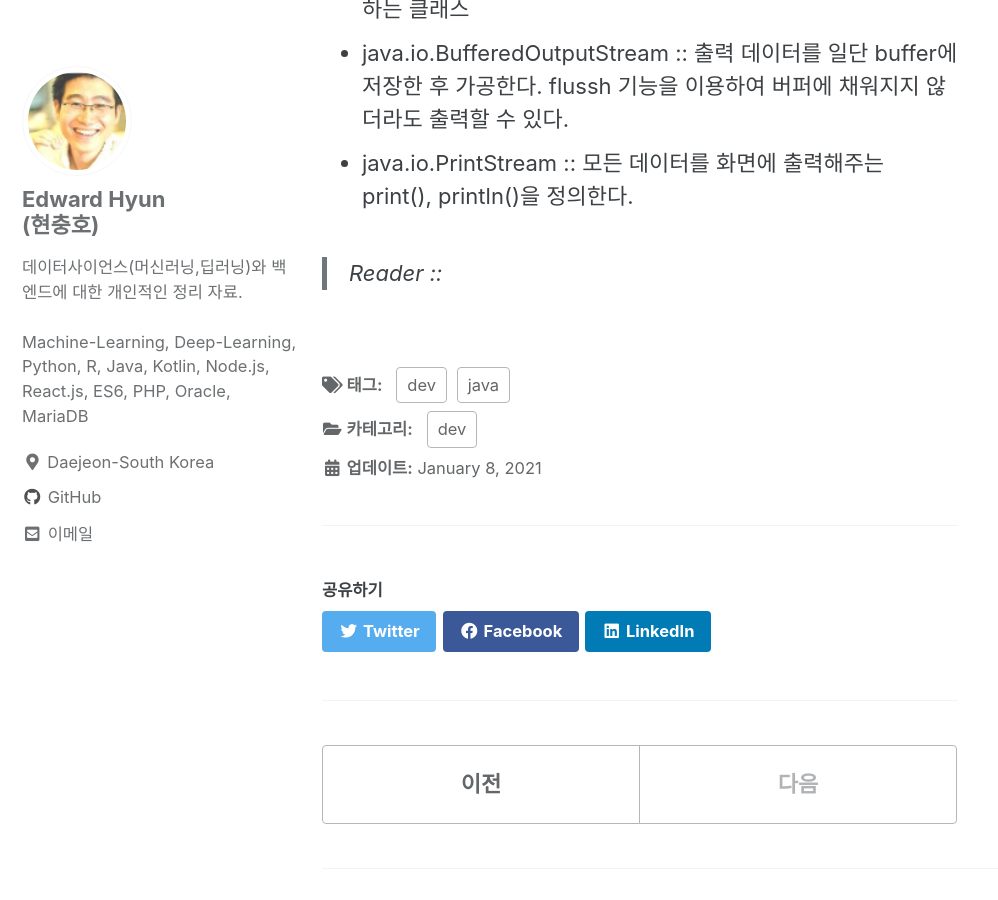
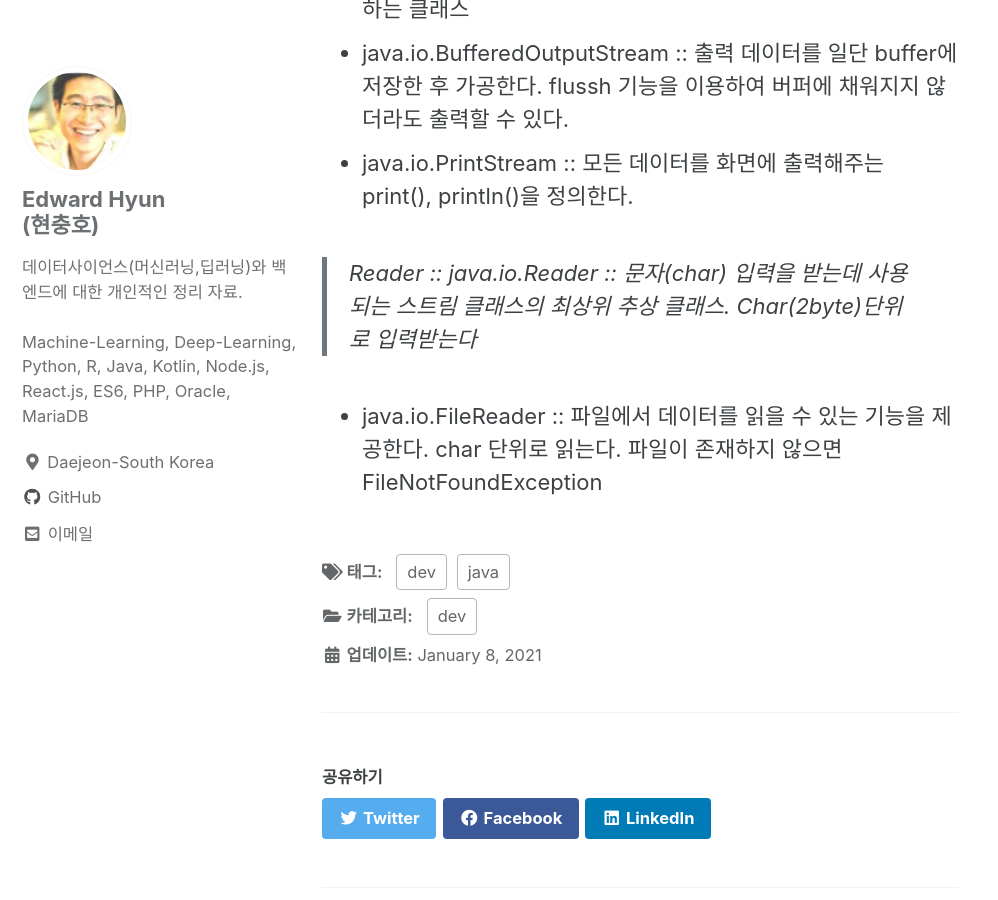
Before and after one commit to iamhch24/iamhch24.github.io, a Jekyll site: the page built from _posts/2021-01-08-[Study] 초보자를 위한 Java Programming.md, in a window 1280 px wide and 900 px high, scrolled down 6503 px. Shown: the whole window, without its empty margins (0-998 px from the left). Built offline with Jekyll 4.4.1, drawn with Linux system fonts in a browser that asks for light colours; cached includes are drawn as plain includes.

Commit message:
_posts/2021-01-08-[Study] 초보자를 위한 Java Programming.md updated from https://stackedit.io/

```diff
--- a/_posts/2021-01-08-[Study] 초보자를 위한 Java Programming.md
+++ b/_posts/2021-01-08-[Study] 초보자를 위한 Java Programming.md
@@ -142,14 +142,18 @@ public void m(){
 * java.io.BufferedOutputStream :: 출력 데이터를 일단 buffer에 저장한 후 가공한다. flussh 기능을 이용하여 버퍼에 채워지지 않더라도 출력할 수 있다.
 * java.io.PrintStream :: 모든 데이터를 화면에 출력해주는 print(), println()을 정의한다.
 
-> Reader ::
+> Reader :: java.io.Reader :: 문자(char) 입력을 받는데 사용되는 스트림 클래스의 최상위 추상 클래스. Char(2byte)단위로 입력받는다
+
+* java.io.FileReader :: 파일에서 데이터를 읽을 수 있는 기능을 제공한다. char 단위로 읽는다. 파일이 존재하지 않으면 FileNotFoundException
+
+
 
 
 
 
 <!--stackedit_data:
-eyJoaXN0b3J5IjpbLTE1MjEyNTAwODMsLTEzNTcyNDk3NDMsMT
-gxMDU2ODk5MiwtMTc4MzQ2NzA0NywtMTE0Nzc4NDIzNiwtMTE3
-ODI3NTcyNSwxNjM0MDgxMTI3LDUwNDcxNDQ0LDE5NjcyNzg3Nz
-ksLTEyNjQ0NDQ3NzNdfQ==
+eyJoaXN0b3J5IjpbMjA0OTYzNDQyMCwtMTM1NzI0OTc0MywxOD
+EwNTY4OTkyLC0xNzgzNDY3MDQ3LC0xMTQ3Nzg0MjM2LC0xMTc4
+Mjc1NzI1LDE2MzQwODExMjcsNTA0NzE0NDQsMTk2NzI3ODc3OS
+wtMTI2NDQ0NDc3M119
 -->
```
